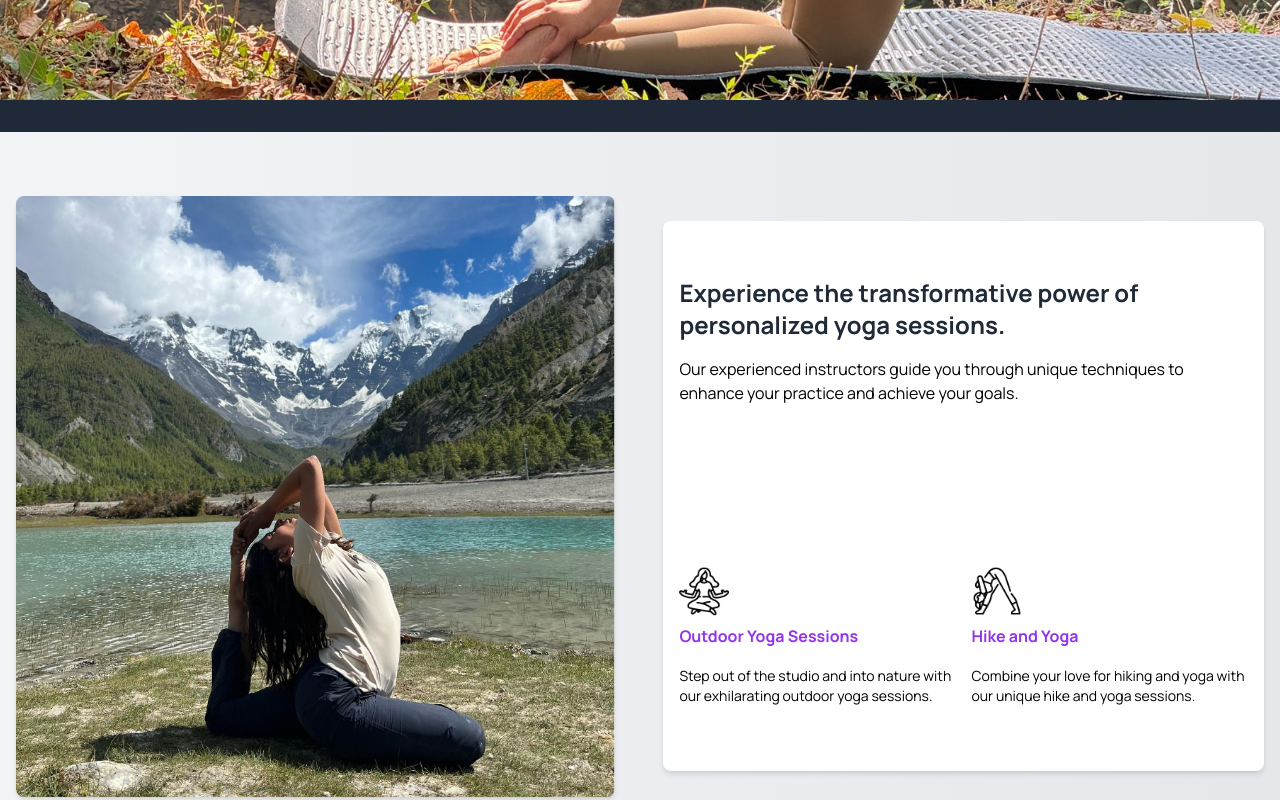
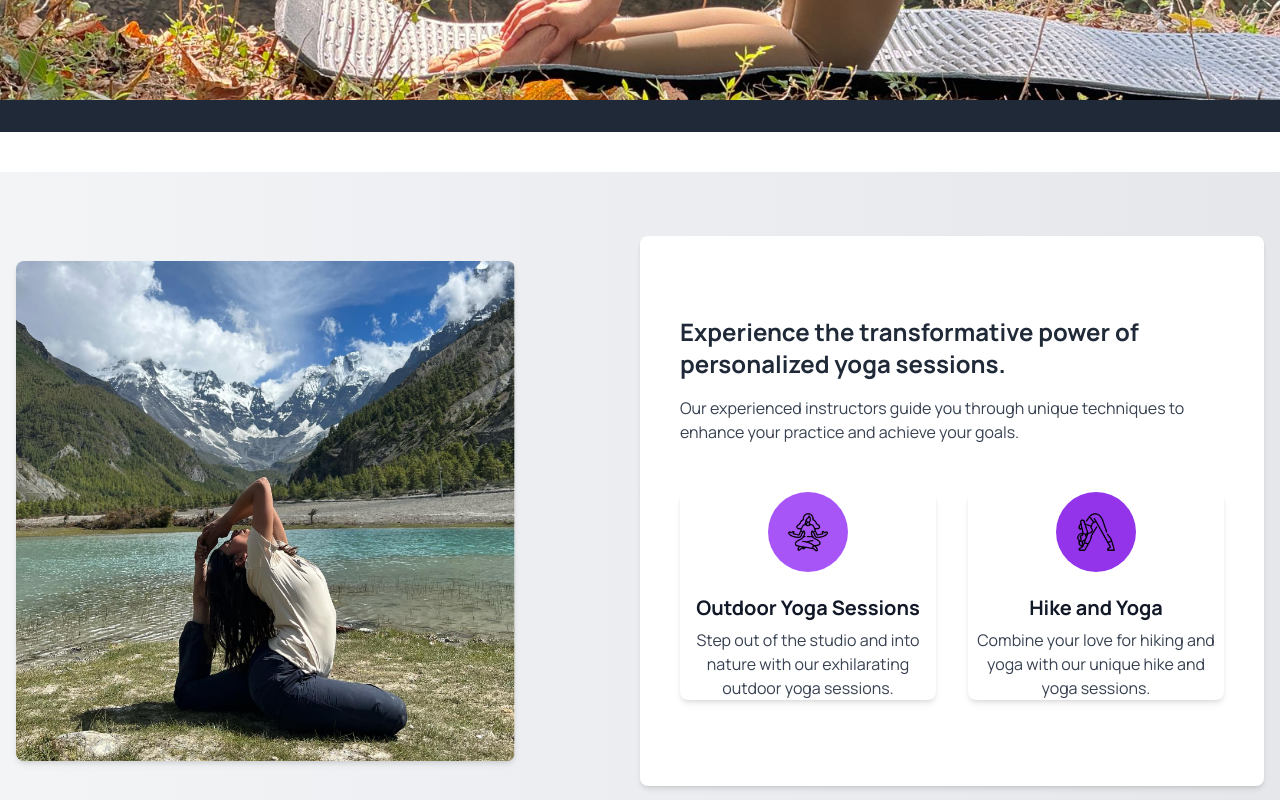
Before and after one commit to bhandaripawan8/Yoga-MERN, a React (Vite) app: page / in a window 1280 px wide. Shown: the part 780-1580 px from the top of the page. Built offline with nearby package versions, Linux system fonts and the light colour scheme.

Commit message:
sessions section under edit

```diff
--- a/src/components/Sessions/Sessions.jsx
+++ b/src/components/Sessions/Sessions.jsx
@@ -5,42 +5,53 @@ import sessionIcon2 from "../../assets/images/sessions2.png";
 
 const YogaComponent = () => {
   return (
-    <section className="yoga-container bg-gradient-to-r from-gray-100 to-gray-200">
-      <div className="container flex flex-col justify-center items-center px-4 py-16 mx-auto md:flex-row md:justify-between md:space-x-12 lg:max-w-7xl">
-        <div className="yoga-image w-full md:w-1/2">
+    <section class="yoga-container bg-gradient-to-r from-gray-100 to-gray-200">
+      <div class="container flex flex-col justify-center items-center px-4 py-16 my-10 mx-auto md:flex-row md:justify-between md:space-x-12 lg:max-w-7xl shadow-md">
+        <div class="yoga-image w-[40%] ">
           <img
             src={session1}
             alt="Person doing yoga pose"
-            className="rounded-lg shadow-md"
+            class="rounded-lg shadow-md"
           />
         </div>
-        <div className="h-[550px] p-4 w-full md:w-1/2 bg-white rounded-lg shadow-md">
-          <div className="">
-            <h2 className="text-2xl font-bold text-gray-800 mb-4 mt-10">
+        <div class="h-[550px] p-4 w-full md:w-1/2 bg-white rounded-lg shadow-md ">
+          <div class=" p-6">
+            <h2 class="text-2xl font-bold text-gray-800 mb-4 mt-10">
               Experience the transformative power of personalized yoga sessions.
             </h2>
-            <p>Our experienced instructors guide you through unique techniques to enhance your practice and achieve your goals.</p>
+            <p class="text-base text-gray-700">
+              Our experienced instructors guide you through unique techniques to
+              enhance your practice and achieve your goals.
+            </p>
           </div>
-          <div className="h-[60%] flex justify-around place-items-end">
-            <div>
-              <div className="h-[50px] w-[50px]">
-                <img src={sessionIcon1} alt="" />
+          <div class="grid grid-cols-2 gap-8 p-6">
+            <div class="flex flex-col justify-center items-center bg-white rounded-lg shadow-md hover:shadow-xl transition duration-300">
+              <div class="w-20 h-20 rounded-full bg-purple-500 flex justify-center items-center">
+                <img src={sessionIcon1} alt="" class="w-10 h-10 text-white" />
               </div>
-              <h3 className="font-bold text-purple-600 leading-10">Outdoor Yoga Sessions</h3>
-              <p className="text-sm py-[10px]">
+              <div class="mt-6 text-center">
+                <h3 class="text-xl font-bold text-gray-900 leading-6">
+                  Outdoor Yoga Sessions
+                </h3>
+                <p class="mt-2 text-base text-gray-700">
                   Step out of the studio and into nature with our exhilarating
                   outdoor yoga sessions.
                 </p>
               </div>
-            <div>
-              <div className="h-[50px] w-[50px]">
-                <img src={sessionIcon2} alt="" />
             </div>
-              <h3 className="font-bold text-purple-600 leading-10">Hike and Yoga</h3>
-              <p className="text-sm py-[10px]">
+            <div class="flex flex-col justify-center items-center bg-white rounded-lg shadow-md hover:shadow-xl transition duration-300">
+              <div class="w-20 h-20 rounded-full bg-purple-600 flex justify-center items-center">
+                <img src={sessionIcon2} alt="" class="w-10 h-10 text-white" />
+              </div>
+              <div class="mt-6 text-center">
+                <h3 class="text-xl font-bold text-gray-900 leading-6">
+                  Hike and Yoga
+                </h3>
+                <p class="mt-2 text-base text-gray-700">
                   Combine your love for hiking and yoga with our unique hike and
                   yoga sessions.
                 </p>
+              </div>
             </div>
           </div>
         </div>
```
Lines whose indentation alone changed are shown as unchanged.
